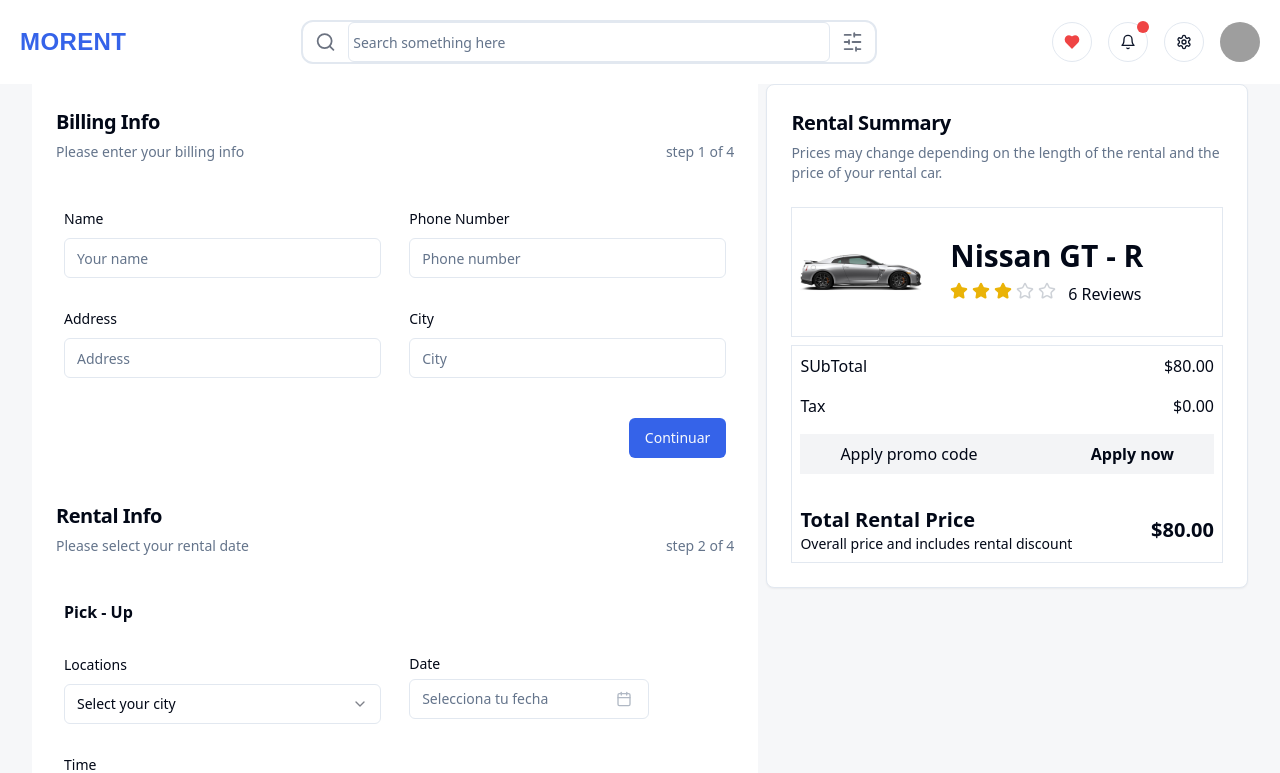
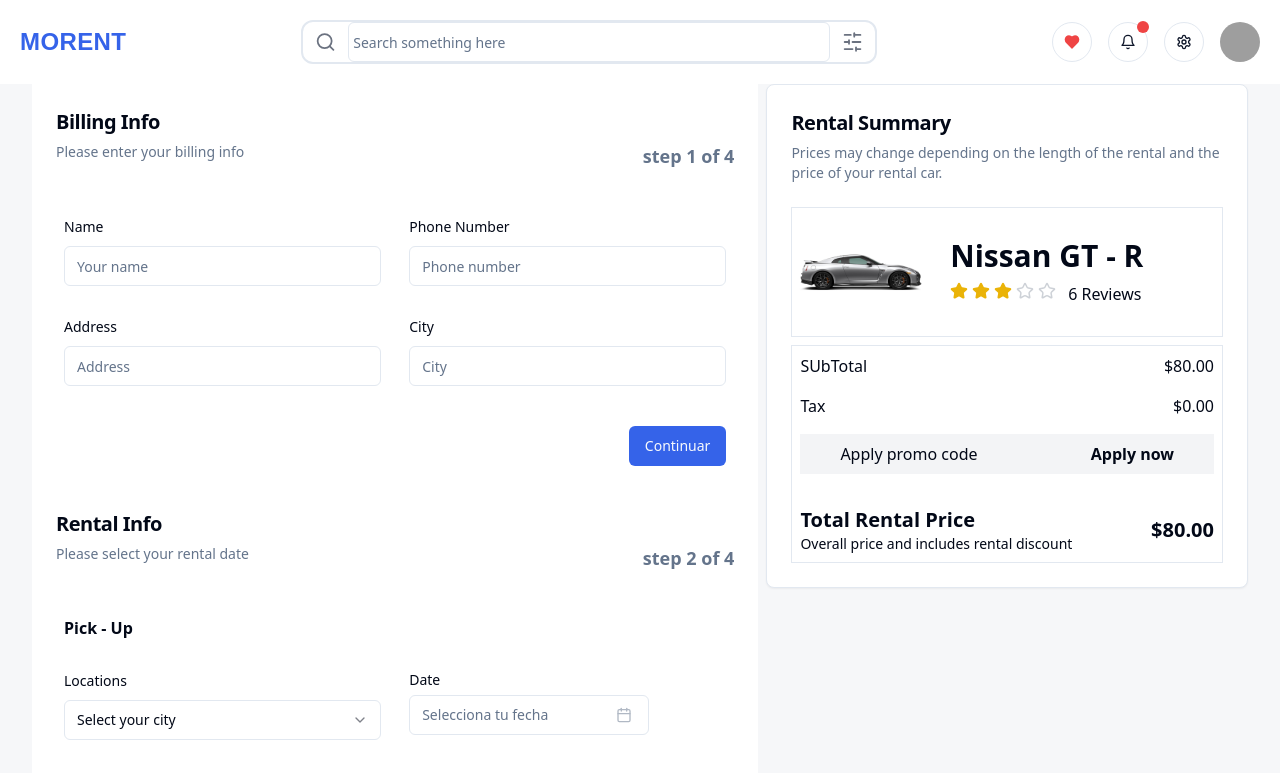
Before and after one commit to eliteZ6427/car-rent-website, a React (Vite) app: page /payment in a window 1280 px wide. Shown: the top 773 px of the page. Built offline with nearby package versions, Linux system fonts and the light colour scheme; grey boxes are pictures that could not be loaded.

Commit message:
style(payment):PaymentSectionHeader: step n/m

```diff
--- a/src/components/payment/payment/PaymentSectionHeader.tsx
+++ b/src/components/payment/payment/PaymentSectionHeader.tsx
@@ -19,7 +19,7 @@ export const PaymentSectionHeader: React.FC<Props> = ({
       <CardTitle className="text-xl">{title}</CardTitle>
       <CardDescription className="font-light flex justify-between w-full">
         <span className="w-2/3">{description}</span>
-        <span className="">{`step ${stepLabel} of ${levels}`}</span>
+        <span className="text-lg font-bold">{`step ${stepLabel} of ${levels}`}</span>
       </CardDescription>
     </CardHeader>
   )
```
